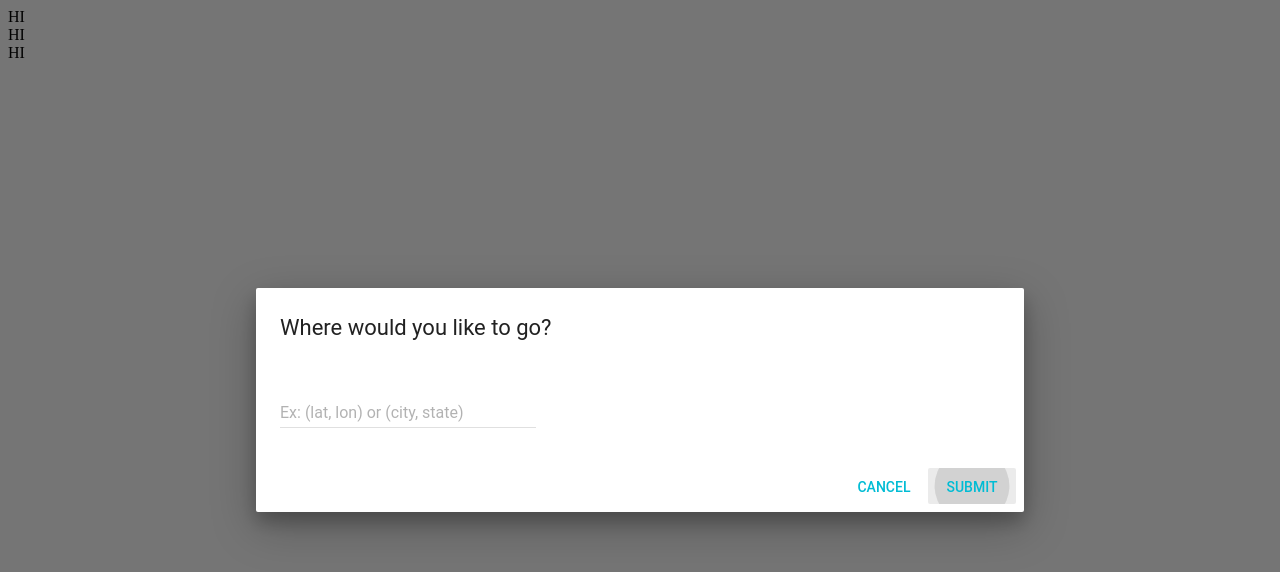
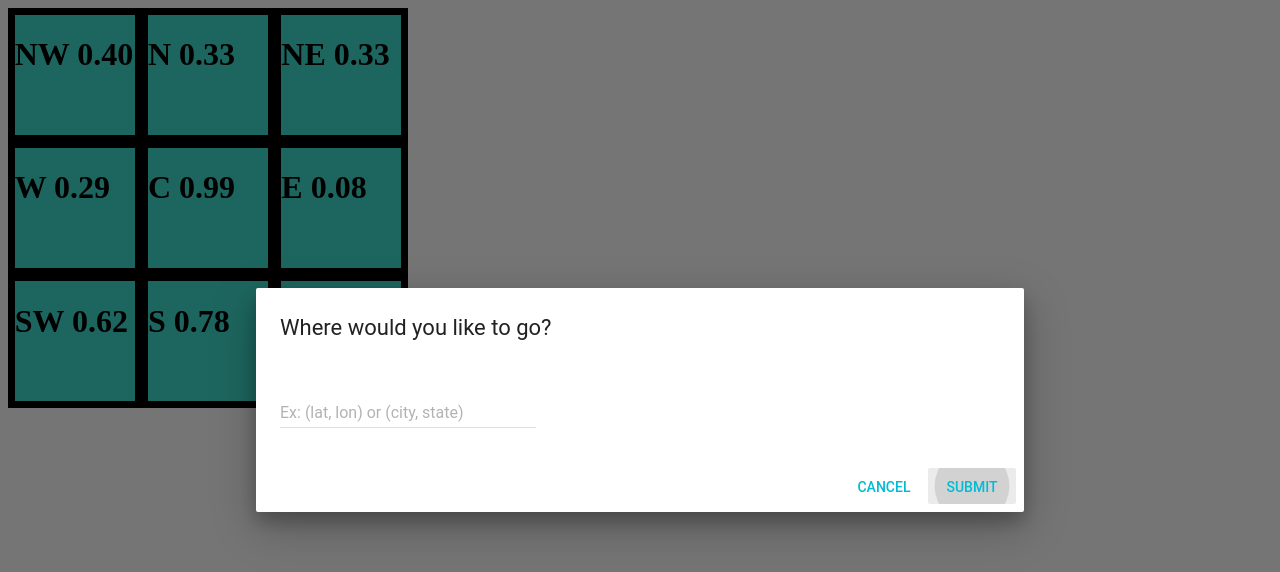
Before and after one commit to TravisBumgarner/Project-Graveyard, a React app: page / in a window 1280 px wide. Shown: the top 572 px of the page. Built offline with nearby package versions, Linux system fonts and the light colour scheme; the HTML template or start-up script is replaced by a standard one.

Commit message:
Hell mother fucking yeah. How slick is this. Data from outside get moved to center.

```diff
--- a/src/components/GridTile/GridTile.js
+++ b/src/components/GridTile/GridTile.js
@@ -1,5 +1,14 @@
 import React, { Component } from 'react';
 import { connect } from 'react-redux';
+
+import tileActions from '../../store/tile/actions';
+
+const divStyle = {
+  width: '30%',
+  height: '30%',
+  backgroundColor: 'turquoise',
+};
+
 
 export class gridTile extends Component {
   constructor(props) {
@@ -8,16 +17,24 @@ export class gridTile extends Component {
     }
   };
 
+
   render() {
+    const {
+      direction,
+      setCenterTile,
+      tileDetails,
+    } = this.props;
     return (
-      <div className="gridTile">
-        HI
+      <div className="gridTile" style={divStyle} onClick={ () => setCenterTile(tileDetails) }>
+        <h1>{ direction } { tileDetails.foo }</h1>
       </div>
     );
   }
 }
 
-export default connect(state => ({
+
+export default connect((state, ownProps) => ({
+  tileDetails: state.tile.allTiles[ownProps.direction],
 }), {
-
+  setCenterTile: tileActions.setCenterTile,
 })(gridTile);
--- a/src/containers/ThreeByThreeGrid/ThreeByThreeGrid.js
+++ b/src/containers/ThreeByThreeGrid/ThreeByThreeGrid.js
@@ -8,6 +8,18 @@ import TextField from 'material-ui/TextField';
 import { DIRECTIONS } from '../../utilities/constants';
 import GridTile from '../../components/GridTile';
 
+const divStyle = {
+  width: '400px',
+  height: '400px',
+  background: 'black',
+  display: 'flex',
+  alignItems: 'center',
+  justifyContent: 'space-around',
+  flexDirection: 'row',
+  flexFlow: 'row wrap',
+};
+
+
 export class ThreeByThreeGrid extends Component {
   constructor(props) {
     super(props);
@@ -16,11 +28,18 @@ export class ThreeByThreeGrid extends Component {
   };
 
   render() {
+    const grid = DIRECTIONS.map(direction => {
+      return (
+        <GridTile
+          key={direction}
+          direction={direction}
+        />
+      );
+    });
+
     return (
-      <div className="ThreeByThreeGrid">
-        <GridTile />
-        <GridTile />
-        <GridTile />
+      <div className="ThreeByThreeGrid" style={divStyle}>
+        { grid }
       </div>
     );
   }
--- a/src/store/tile/reducers/allTiles/allTiles.js
+++ b/src/store/tile/reducers/allTiles/allTiles.js
@@ -4,7 +4,8 @@ var defaultData = DIRECTIONS.reduce((obj, direction) => {
   obj[direction] = {
     lat: '',
     lon: '',
-    src: ''
+    src: '',
+    foo: Math.random().toFixed(2),
   };
   return obj;
 }, {});
```
